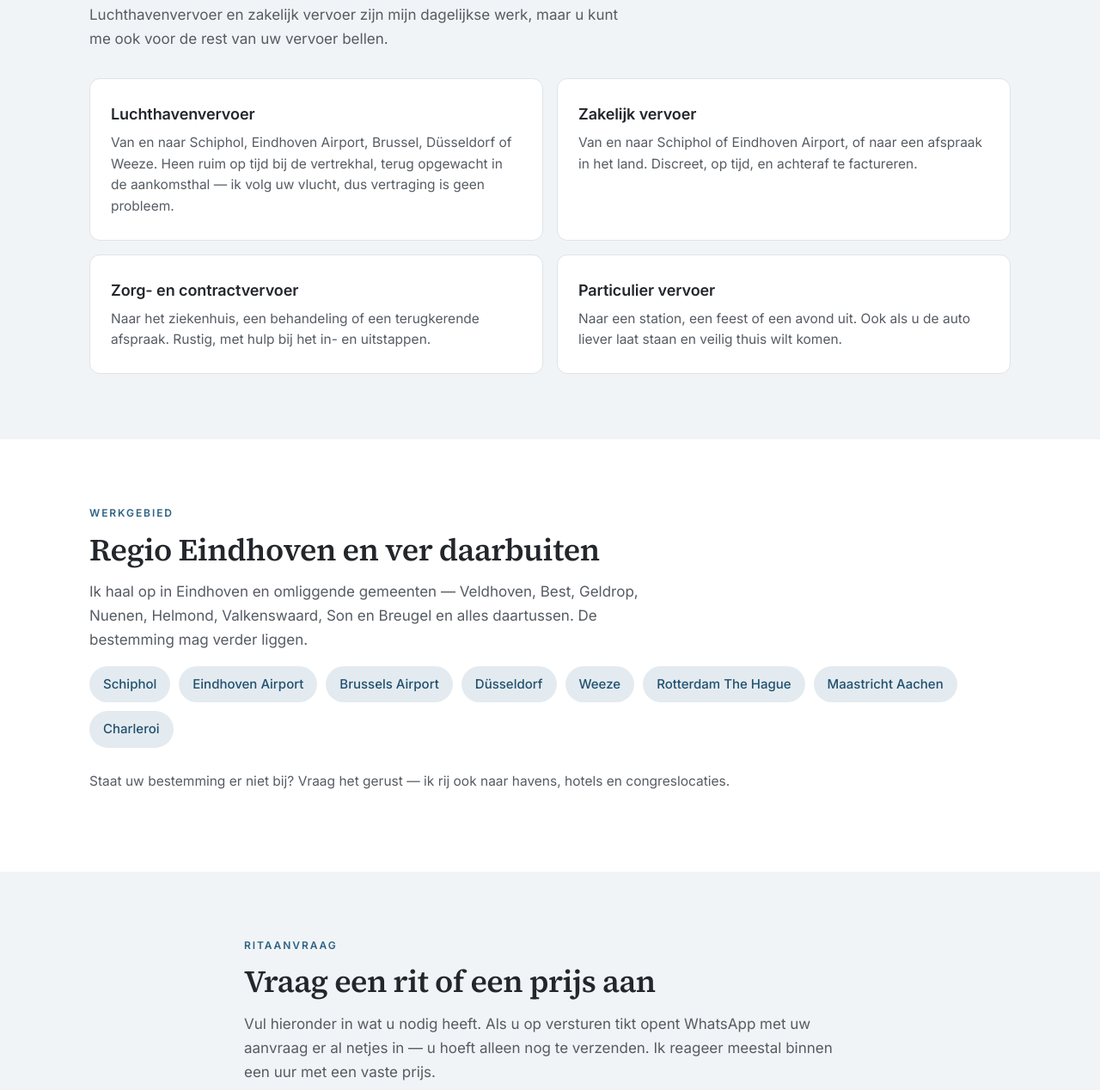
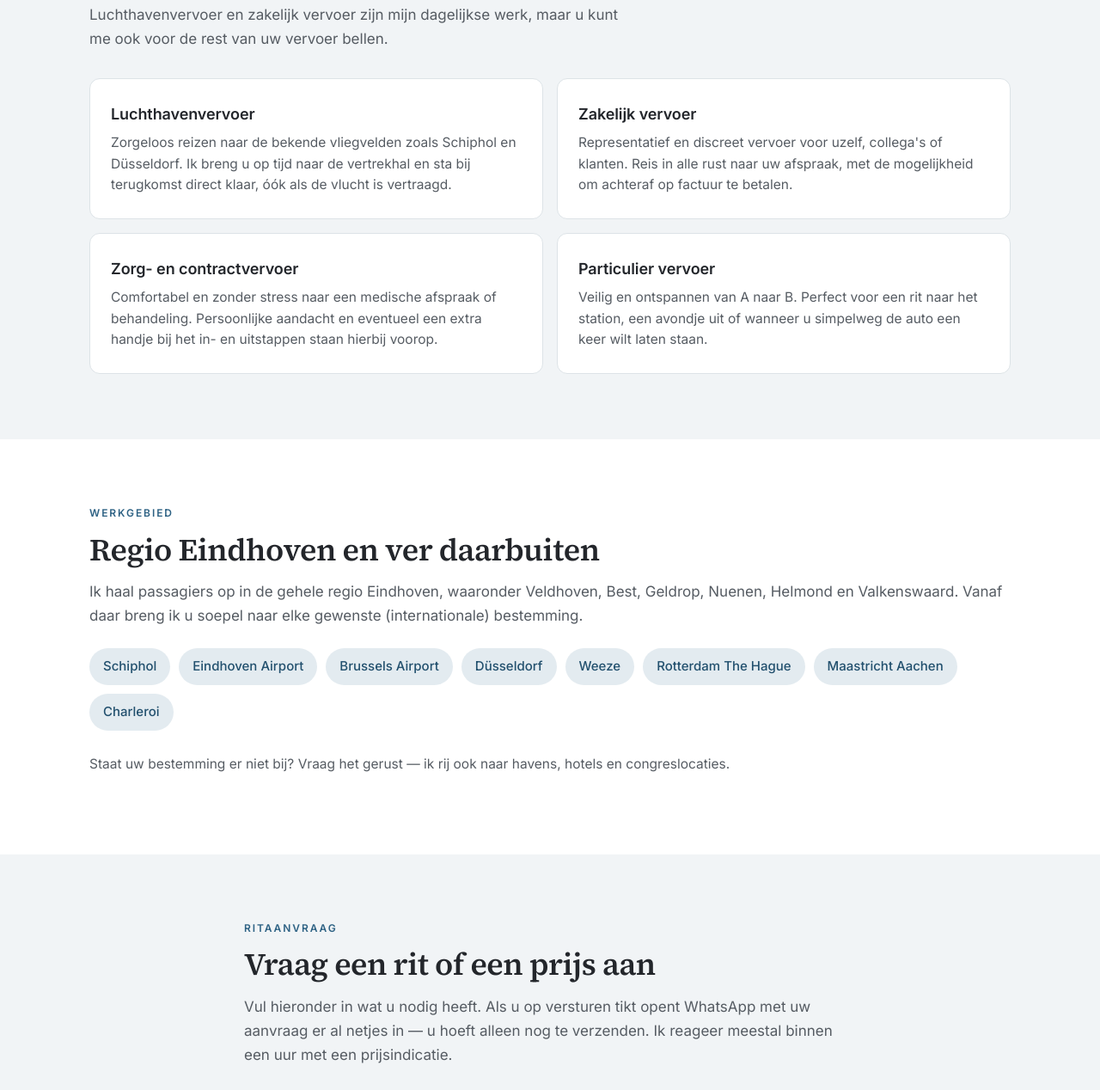
Before and after one commit to ayava-droid/Easy-airport-taxi-website, a plain HTML site: page index.html in a window 1280 px wide. Shown: the part 1299-2567 px from the top of the page at 86% size. Drawn offline with Linux system fonts and the light colour scheme; files whose address does not match are found by name.

Commit message:
Add files via upload

```diff
--- a/index.html
+++ b/index.html
@@ -241,8 +241,8 @@ textarea{resize:vertical;min-height:88px}
 <section class="hero maat">
   <div class="hero-grid">
     <div>
-      <h1>Van en naar de luchthaven, precies op tijd</h1>
-      <p class="intro">Persoonlijk taxivervoer in de regio Eindhoven.</p>
+      <h1>Uw vaste chauffeur voor luchthaven, zakelijk en meer</h1>
+      <p class="intro">Comfortabel en stipt taxivervoer in de regio Eindhoven. Gespecialiseerd in luchthavenvervoer, maar met dezelfde vertrouwde service beschikbaar voor zakelijke ritten en particulier vervoer.</p>
       <div class="hero-knoppen">
         <a class="knop knop-vol" href="https://wa.me/31624242791" target="_blank" rel="noopener">
           <svg width="19" height="19" viewBox="0 0 24 24" fill="currentColor" aria-hidden="true"><path d="M12.04 2C6.58 2 2.13 6.45 2.13 11.91c0 1.75.46 3.46 1.32 4.96L2 22l5.25-1.38a9.9 9.9 0 0 0 4.79 1.22h.01c5.46 0 9.91-4.45 9.91-9.91C21.96 6.45 17.5 2 12.04 2m0 18.15h-.01a8.2 8.2 0 0 1-4.19-1.15l-.3-.18-3.12.82.83-3.04-.2-.31a8.2 8.2 0 0 1-1.26-4.38c0-4.54 3.7-8.23 8.25-8.23a8.2 8.2 0 0 1 8.24 8.24c0 4.54-3.7 8.23-8.24 8.23m4.52-6.16c-.25-.12-1.47-.72-1.69-.81s-.39-.12-.56.12-.64.81-.79.98-.29.19-.54.06-1.05-.39-2-1.23c-.74-.66-1.24-1.47-1.38-1.72s-.02-.38.11-.5c.11-.11.25-.29.37-.44s.17-.25.25-.41.04-.31-.02-.44-.56-1.35-.77-1.85c-.2-.48-.41-.42-.56-.43h-.48c-.17 0-.44.06-.66.31s-.87.85-.87 2.07.89 2.4 1.02 2.56 1.76 2.68 4.26 3.76c.6.26 1.06.41 1.42.53.6.19 1.14.16 1.57.1.48-.07 1.47-.6 1.68-1.18s.21-1.08.15-1.18-.23-.19-.48-.31"/></svg>
@@ -257,7 +257,7 @@ textarea{resize:vertical;min-height:88px}
       <ul>
         <li>
           <svg width="20" height="20" viewBox="0 0 24 24" fill="none" stroke="currentColor" stroke-width="2" stroke-linecap="round" stroke-linejoin="round" aria-hidden="true"><circle cx="12" cy="12" r="9"/><path d="M12 7v5l3 2"/></svg>
-          <div><b>Altijd ruim op tijd</b><span>Heenreis: ik houd rekening met spits en werkzaamheden. Terugreis: ik volg uw vlucht en pas de tijd aan bij vertraging.</span></div>
+          <div><b>Altijd ruim op tijd</b><span>Zorgeloos vertrekken en aankomen. Ik anticipeer op verkeersdrukte en volg uw vlucht live, zodat u nooit hoeft te wachten.</span></div>
         </li>
         <li>
           <svg width="20" height="20" viewBox="0 0 24 24" fill="none" stroke="currentColor" stroke-width="2" stroke-linecap="round" stroke-linejoin="round" aria-hidden="true"><path d="M12 3l7.5 3v5.5c0 4.4-3.1 8.3-7.5 9.5-4.4-1.2-7.5-5.1-7.5-9.5V6z"/><path d="M9 12l2 2 4-4"/></svg>
@@ -301,19 +301,19 @@ textarea{resize:vertical;min-height:88px}
     <div class="raster">
       <article class="vak">
         <h3>Luchthavenvervoer</h3>
-        <p>Van en naar Schiphol, Eindhoven Airport, Brussel, Düsseldorf of Weeze. Heen ruim op tijd bij de vertrekhal, terug opgewacht in de aankomsthal — ik volg uw vlucht, dus vertraging is geen probleem.</p>
+        <p>Zorgeloos reizen naar de bekende vliegvelden zoals Schiphol en Düsseldorf. Ik breng u op tijd naar de vertrekhal en sta bij terugkomst direct klaar, óók als de vlucht is vertraagd.</p>
       </article>
       <article class="vak">
         <h3>Zakelijk vervoer</h3>
-        <p>Van en naar Schiphol of Eindhoven Airport, of naar een afspraak in het land. Discreet, op tijd, en achteraf te factureren.</p>
+        <p>Representatief en discreet vervoer voor uzelf, collega's of klanten. Reis in alle rust naar uw afspraak, met de mogelijkheid om achteraf op factuur te betalen.</p>
       </article>
       <article class="vak">
         <h3>Zorg- en contractvervoer</h3>
-        <p>Naar het ziekenhuis, een behandeling of een terugkerende afspraak. Rustig, met hulp bij het in- en uitstappen.</p>
+        <p>Comfortabel en zonder stress naar een medische afspraak of behandeling. Persoonlijke aandacht en eventueel een extra handje bij het in- en uitstappen staan hierbij voorop.</p>
       </article>
       <article class="vak">
         <h3>Particulier vervoer</h3>
-        <p>Naar een station, een feest of een avond uit. Ook als u de auto liever laat staan en veilig thuis wilt komen.</p>
+        <p>Veilig en ontspannen van A naar B. Perfect voor een rit naar het station, een avondje uit of wanneer u simpelweg de auto een keer wilt laten staan.</p>
       </article>
     </div>
   </div>
@@ -323,7 +323,7 @@ textarea{resize:vertical;min-height:88px}
   <div class="maat">
     <p class="eyebrow">Werkgebied</p>
     <h2>Regio Eindhoven en ver daarbuiten</h2>
-    <p class="dim smal" style="margin-top:14px">Ik haal op in Eindhoven en omliggende gemeenten — Veldhoven, Best, Geldrop, Nuenen, Helmond, Valkenswaard, Son en Breugel en alles daartussen. De bestemming mag verder liggen.</p>
+    <p class="dim" style="margin-top:14px;margin-bottom:24px">Ik haal passagiers op in de gehele regio Eindhoven, waaronder Veldhoven, Best, Geldrop, Nuenen, Helmond en Valkenswaard. Vanaf daar breng ik u soepel naar elke gewenste (internationale) bestemming.</p>
     <ul class="bestemmingen">
       <li>Schiphol</li><li>Eindhoven Airport</li><li>Brussels Airport</li>
       <li>Düsseldorf</li><li>Weeze</li><li>Rotterdam The Hague</li>
@@ -337,7 +337,7 @@ textarea{resize:vertical;min-height:88px}
   <div class="maat" style="max-width:760px">
     <p class="eyebrow">Ritaanvraag</p>
     <h2>Vraag een rit of een prijs aan</h2>
-    <p class="dim" style="margin-top:14px;margin-bottom:30px">Vul hieronder in wat u nodig heeft. Als u op versturen tikt opent WhatsApp met uw aanvraag er al netjes in — u hoeft alleen nog te verzenden. Ik reageer meestal binnen een uur met een vaste prijs.</p>
+    <p class="dim" style="margin-top:14px;margin-bottom:30px">Vul hieronder in wat u nodig heeft. Als u op versturen tikt opent WhatsApp met uw aanvraag er al netjes in — u hoeft alleen nog te verzenden. Ik reageer meestal binnen een uur met een prijsindicatie.</p>
 
     <form id="aanvraagform" novalidate>
       <div class="form-grid">
@@ -420,7 +420,6 @@ textarea{resize:vertical;min-height:88px}
       <div>
         <h3>Gegevens</h3>
         <p>KvK 69310041</p>
-        <p>Taxivergunning aanwezig</p>
       </div>
     </div>
     <div class="voet-onder">
```
